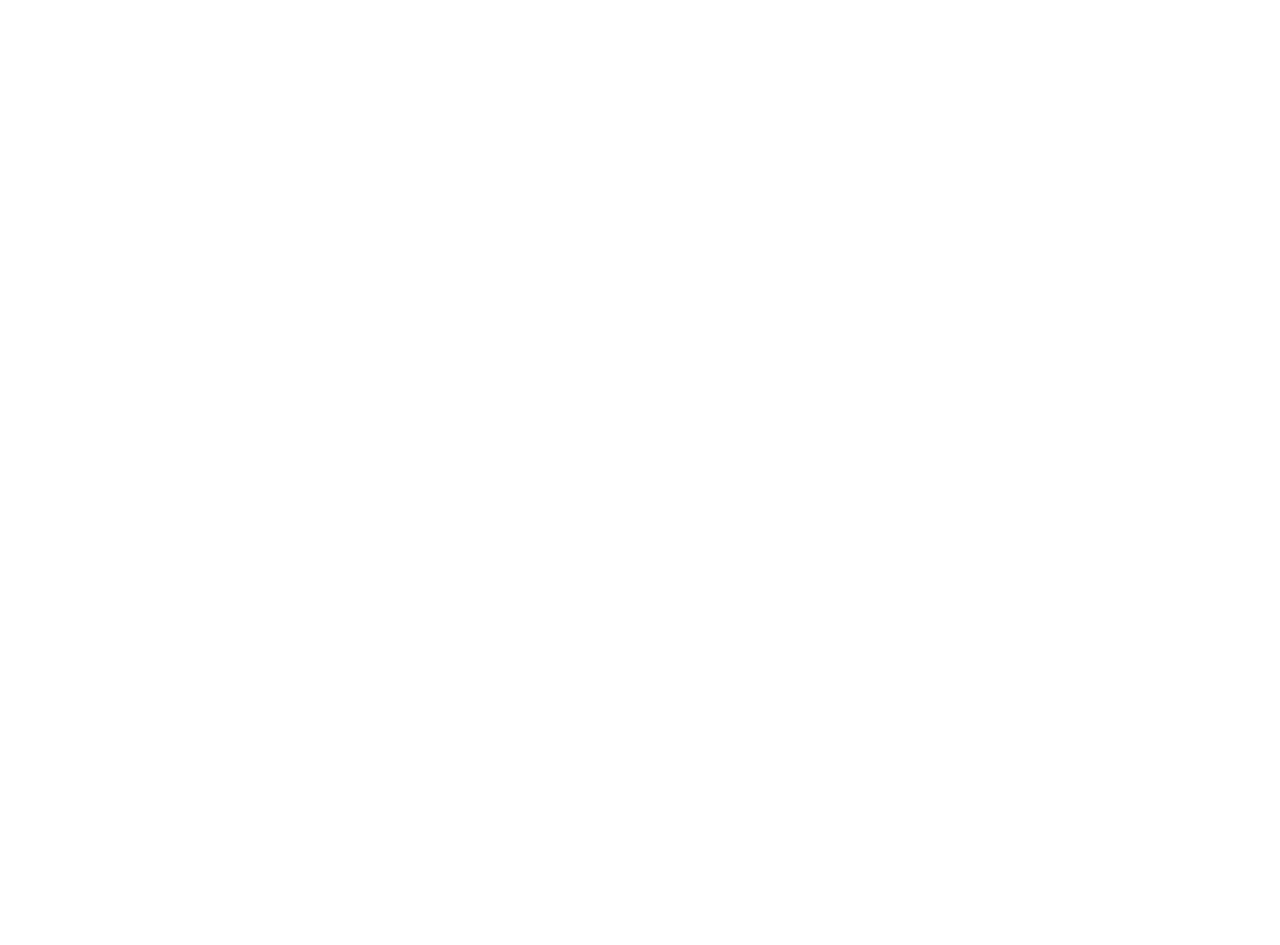
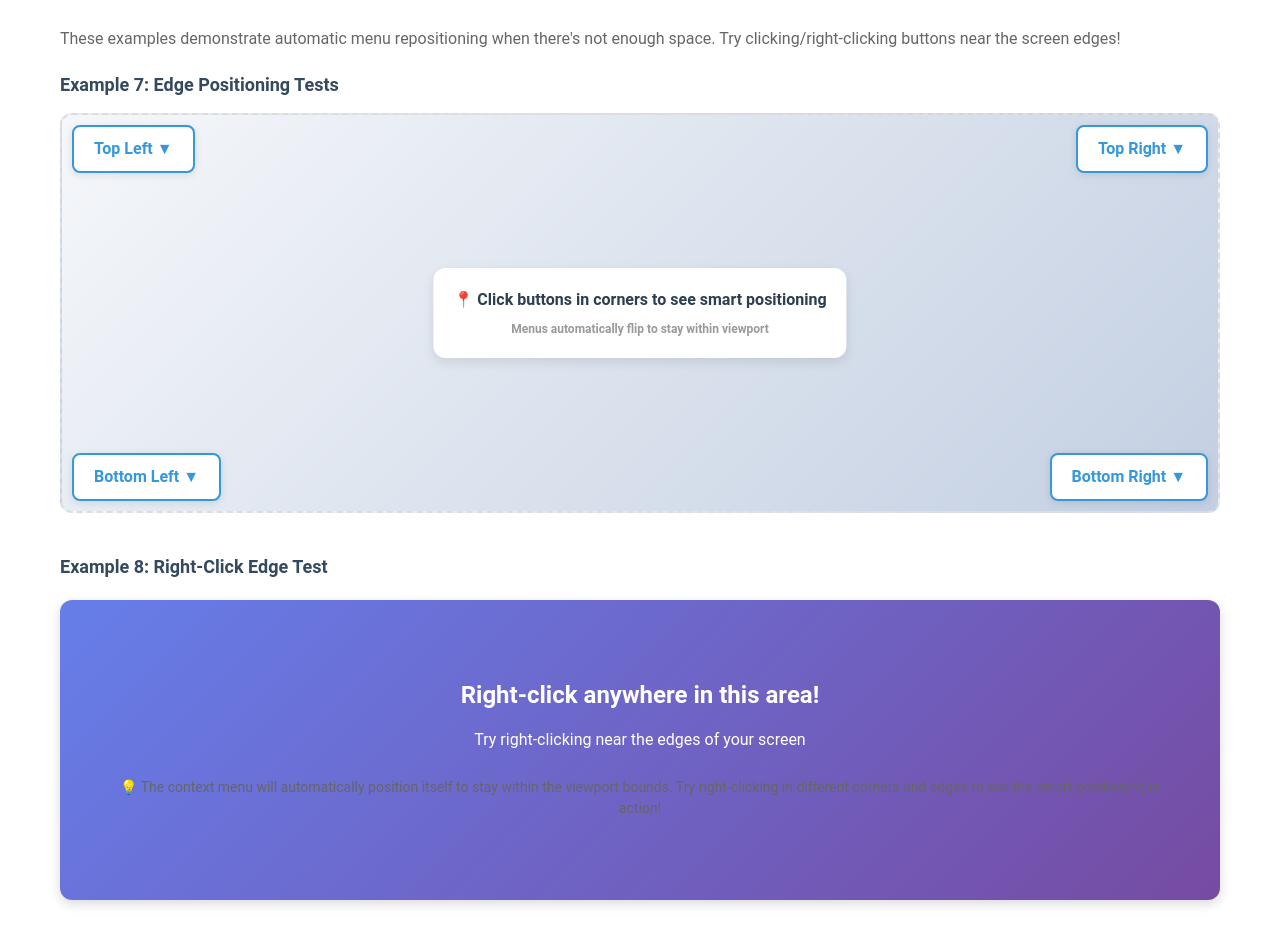
Before and after one commit to mosquitobite82/MyVueApp, a Vue app in the folder my-vue-app/: page / in a window 1280 px wide. Shown: the part 2940-3885 px from the top of the page. Before the commit the page ends 2879 px from the top, so only its background shows below. Built offline with nearby package versions, Linux system fonts and the light colour scheme; the HTML template or start-up script is replaced by a standard one.

Commit message:
space position

```diff
--- a/my-vue-app/src/components/ContextMenu.vue
+++ b/my-vue-app/src/components/ContextMenu.vue
@@ -21,8 +21,62 @@ const props = withDefaults(defineProps<Props>(), {
 const showMenu = ref(false)
 const menuPosition = ref({ x: 0, y: 0 })
 const containerRef = ref<HTMLElement | null>(null)
+const menuRef = ref<HTMLElement | null>(null)
 const isDropdownMode = ref(false)
 const justOpened = ref(false)
+
+const adjustMenuPosition = async (initialX: number, initialY: number, referenceRect?: DOMRect) => {
+  // Wait for menu to be rendered
+  await nextTick()
+
+  // Small delay to ensure menu is fully rendered with dimensions
+  await new Promise(resolve => setTimeout(resolve, 0))
+
+  const menuElement = document.querySelector('.context-menu') as HTMLElement
+  if (!menuElement) return
+
+  const menuRect = menuElement.getBoundingClientRect()
+  const viewportWidth = window.innerWidth
+  const viewportHeight = window.innerHeight
+
+  let finalX = initialX
+  let finalY = initialY
+
+  // Check horizontal overflow
+  if (initialX + menuRect.width > viewportWidth) {
+    if (props.on === 'left-click' && referenceRect) {
+      // For dropdown: position to the left edge of the reference element
+      finalX = referenceRect.right - menuRect.width
+    } else {
+      // For right-click: position to the left of cursor
+      finalX = initialX - menuRect.width
+    }
+
+    // Ensure it doesn't go off the left edge
+    if (finalX < 0) {
+      finalX = Math.min(initialX, viewportWidth - menuRect.width)
+    }
+  }
+
+  // Check vertical overflow
+  if (initialY + menuRect.height > viewportHeight) {
+    if (props.on === 'left-click' && referenceRect) {
+      // For dropdown: position above the reference element
+      finalY = referenceRect.top - menuRect.height - 4
+    } else {
+      // For right-click: position above cursor
+      finalY = initialY - menuRect.height
+    }
+
+    // Ensure it doesn't go off the top edge
+    if (finalY < 0) {
+      finalY = Math.min(initialY, viewportHeight - menuRect.height)
+    }
+  }
+
+  // Update position
+  menuPosition.value = { x: finalX, y: finalY }
+}
 
 const handleContextMenu = (event: MouseEvent) => {
   if (props.on !== 'right-click') return
@@ -33,14 +87,20 @@ const handleContextMenu = (event: MouseEvent) => {
 
   isDropdownMode.value = false
 
-  // Set menu position at cursor
+  // Set initial menu position at cursor
+  const initialX = event.clientX
+  const initialY = event.clientY
+
   menuPosition.value = {
-    x: event.clientX,
-    y: event.clientY
+    x: initialX,
+    y: initialY
   }
 
   // Show the menu
   showMenu.value = true
+
+  // Adjust position after render
+  adjustMenuPosition(initialX, initialY)
 }
 
 const handleClick = (event: MouseEvent) => {
@@ -62,16 +122,22 @@ const handleClick = (event: MouseEvent) => {
   if (containerRef.value) {
     const rect = containerRef.value.getBoundingClientRect()
 
-    // Position below the element (dropdown style), aligned to left edge
+    // Initial position below the element (dropdown style), aligned to left edge
+    const initialX = rect.left
+    const initialY = rect.bottom + 4 // 4px gap below element
+
     menuPosition.value = {
-      x: rect.left,
-      y: rect.bottom + 4 // 4px gap below element
+      x: initialX,
+      y: initialY
     }
+
+    // Show the menu
+    showMenu.value = true
+    justOpened.value = true
+
+    // Adjust position after render to handle viewport boundaries
+    adjustMenuPosition(initialX, initialY, rect)
   }
-
-  // Show the menu
-  showMenu.value = true
-  justOpened.value = true
 
   // Reset the flag after a short delay to allow outside click detection
   nextTick(() => {
--- a/my-vue-app/src/components/ContextMenuDemo.vue
+++ b/my-vue-app/src/components/ContextMenuDemo.vue
@@ -315,6 +315,73 @@ const handleActionDropdown = (action: string, close: () => void) => {
         </ContextMenu>
       </div>
     </div>
+
+    <hr class="section-divider" />
+
+    <h2 style="margin-top: 40px;">Smart Positioning Demo</h2>
+    <p style="color: #666; margin-bottom: 20px;">
+      These examples demonstrate automatic menu repositioning when there's not enough space.
+      Try clicking/right-clicking buttons near the screen edges!
+    </p>
+
+    <!-- Example 7: Edge positioning tests -->
+    <div class="example">
+      <h3>Example 7: Edge Positioning Tests</h3>
+      <div class="edge-test-container">
+        <!-- Top-left corner -->
+        <div class="corner top-left">
+          <ContextMenu on="left-click" :menu-items="menuItems">
+            <button class="edge-button">Top Left ▼</button>
+          </ContextMenu>
+        </div>
+
+        <!-- Top-right corner -->
+        <div class="corner top-right">
+          <ContextMenu on="left-click" :menu-items="menuItems">
+            <button class="edge-button">Top Right ▼</button>
+          </ContextMenu>
+        </div>
+
+        <!-- Bottom-left corner -->
+        <div class="corner bottom-left">
+          <ContextMenu on="left-click" :menu-items="menuItems">
+            <button class="edge-button">Bottom Left ▼</button>
+          </ContextMenu>
+        </div>
+
+        <!-- Bottom-right corner -->
+        <div class="corner bottom-right">
+          <ContextMenu on="left-click" :menu-items="menuItems">
+            <button class="edge-button">Bottom Right ▼</button>
+          </ContextMenu>
+        </div>
+
+        <!-- Center instruction -->
+        <div class="center-instruction">
+          <p>📍 Click buttons in corners to see smart positioning</p>
+          <p style="font-size: 12px; color: #999; margin-top: 8px;">
+            Menus automatically flip to stay within viewport
+          </p>
+        </div>
+      </div>
+    </div>
+
+    <!-- Example 8: Right-click edge test -->
+    <div class="example">
+      <h3>Example 8: Right-Click Edge Test</h3>
+      <div class="right-click-edge-demo">
+        <ContextMenu :menu-items="menuItems">
+          <div class="large-context-area">
+            <h4>Right-click anywhere in this area!</h4>
+            <p>Try right-clicking near the edges of your screen</p>
+            <p style="margin-top: 20px; font-size: 14px; color: #666;">
+              💡 The context menu will automatically position itself to stay within the viewport bounds.
+              Try right-clicking in different corners and edges to see the smart positioning in action!
+            </p>
+          </div>
+        </ContextMenu>
+      </div>
+    </div>
   </div>
 </template>
 
@@ -611,4 +678,111 @@ h3 {
   color: #7f8c8d;
   margin-top: 2px;
 }
+
+/* Edge positioning test styles */
+.edge-test-container {
+  position: relative;
+  height: 400px;
+  border: 2px dashed #ddd;
+  border-radius: 12px;
+  background: linear-gradient(135deg, #f5f7fa 0%, #c3cfe2 100%);
+}
+
+.corner {
+  position: absolute;
+}
+
+.corner.top-left {
+  top: 10px;
+  left: 10px;
+}
+
+.corner.top-right {
+  top: 10px;
+  right: 10px;
+}
+
+.corner.bottom-left {
+  bottom: 10px;
+  left: 10px;
+}
+
+.corner.bottom-right {
+  bottom: 10px;
+  right: 10px;
+}
+
+.edge-button {
+  padding: 10px 20px;
+  background: white;
+  border: 2px solid #3498db;
+  border-radius: 8px;
+  color: #3498db;
+  font-weight: 600;
+  cursor: pointer;
+  transition: all 0.2s;
+  box-shadow: 0 2px 8px rgba(0, 0, 0, 0.1);
+  white-space: nowrap;
+}
+
+.edge-button:hover {
+  background: #3498db;
+  color: white;
+  transform: translateY(-2px);
+  box-shadow: 0 4px 12px rgba(52, 152, 219, 0.3);
+}
+
+.center-instruction {
+  position: absolute;
+  top: 50%;
+  left: 50%;
+  transform: translate(-50%, -50%);
+  text-align: center;
+  padding: 20px;
+  background: white;
+  border-radius: 12px;
+  box-shadow: 0 4px 12px rgba(0, 0, 0, 0.1);
+}
+
+.center-instruction p {
+  margin: 0;
+  color: #2c3e50;
+  font-weight: 600;
+}
+
+/* Right-click edge test */
+.right-click-edge-demo {
+  margin-top: 20px;
+}
+
+.large-context-area {
+  min-height: 300px;
+  background: linear-gradient(135deg, #667eea 0%, #764ba2 100%);
+  border-radius: 12px;
+  padding: 40px;
+  display: flex;
+  flex-direction: column;
+  justify-content: center;
+  align-items: center;
+  text-align: center;
+  color: white;
+  cursor: default;
+  box-shadow: 0 4px 12px rgba(0, 0, 0, 0.15);
+  transition: transform 0.2s;
+}
+
+.large-context-area:hover {
+  transform: translateY(-2px);
+  box-shadow: 0 6px 16px rgba(0, 0, 0, 0.2);
+}
+
+.large-context-area h4 {
+  margin: 0 0 10px 0;
+  font-size: 24px;
+}
+
+.large-context-area p {
+  margin: 5px 0;
+  font-size: 16px;
+}
 </style>
```
